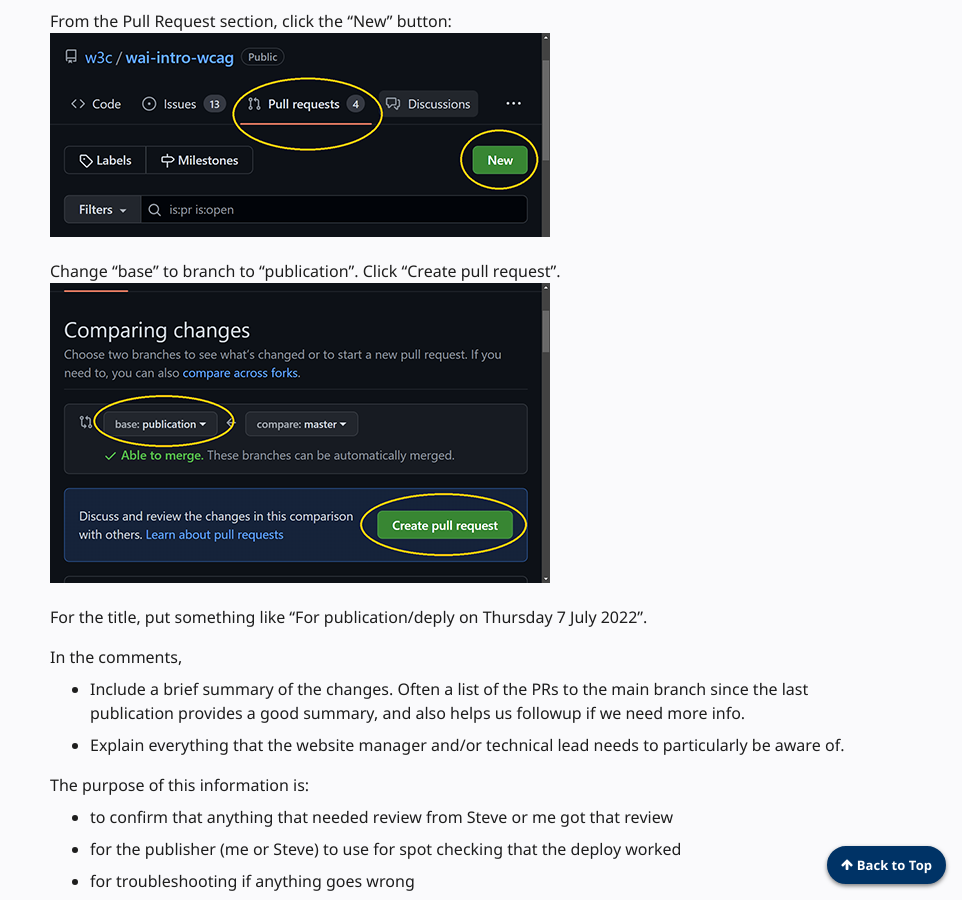
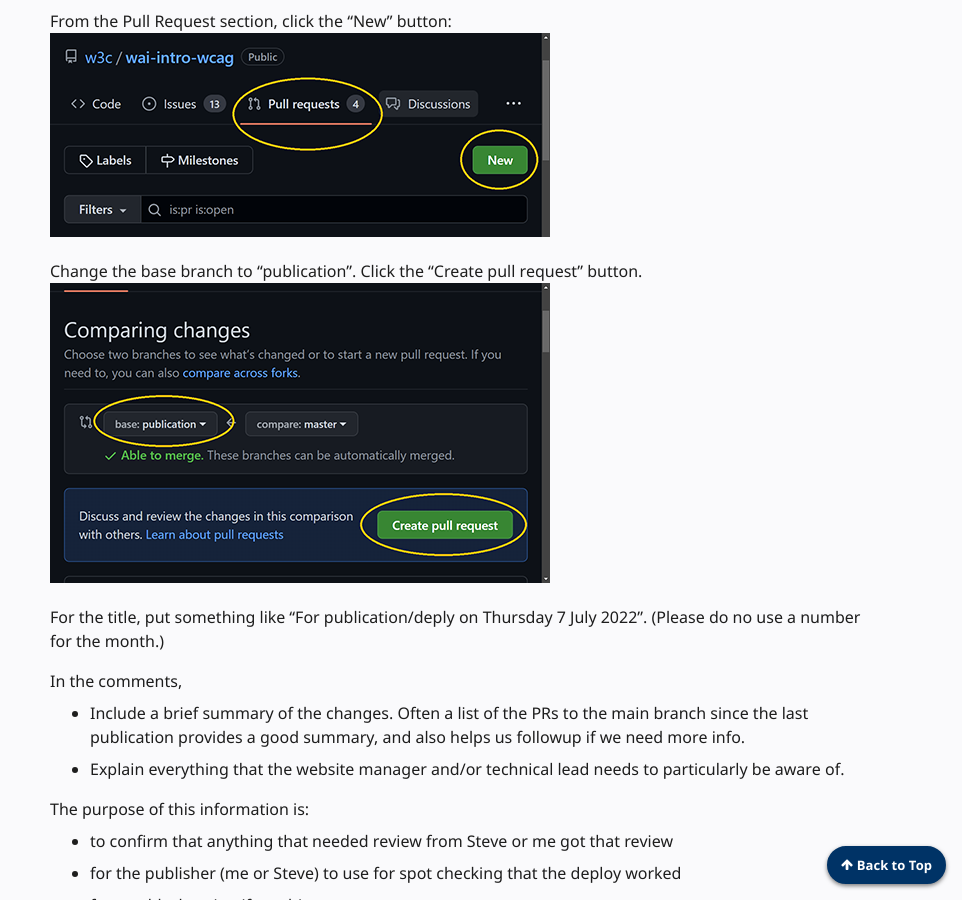
Before and after one commit to w3c/wai-website-theme, a Jekyll site: the page built from content/workflow.md, in a window 1280 px wide and 900 px high, scrolled down 3372 px. Shown: the whole window, without its empty margins (318-1280 px from the left). Built offline with Jekyll 4.4.1, drawn with Linux system fonts in a browser that asks for light colours; cached includes are drawn as plain includes; comment, search, counter and statistics services are not loaded.

Commit message:
images this time?

```diff
--- a/content/workflow.md
+++ b/content/workflow.md
@@ -91,12 +91,12 @@
 ## Creating a pull request to the publication branch {#pr}
 
 From the Pull Request section, click the "New" button:<br>
-![image](https://github.com/w3c/wai-website-theme/blob/master/content-images/wai-website-theme/new-pr-1.png)
+{% include image.html src="new-pr-1.png" alt="" %}
 
-Change "base" to branch to "publication". Click "Create pull request".<br>
-![image](https://github.com/w3c/wai-website-theme/blob/master/content-images/wai-website-theme/new-pr-2.png)
+Change the base branch to "publication". Click the "Create pull request" button.<br>
+{% include image.html src="new-pr-2.png" alt="" %}
 
-For the title, put something like "For publication/deply on Thursday 7 July 2022".
+For the title, put something like "For publication/deply on Thursday 7 July 2022". (Please do no use a number for the month.)
 
 In the comments,
 * Include a brief summary of the changes. Often a list of the PRs to the main branch since the last publication provides a good summary, and also helps us followup if we need more info.
```
